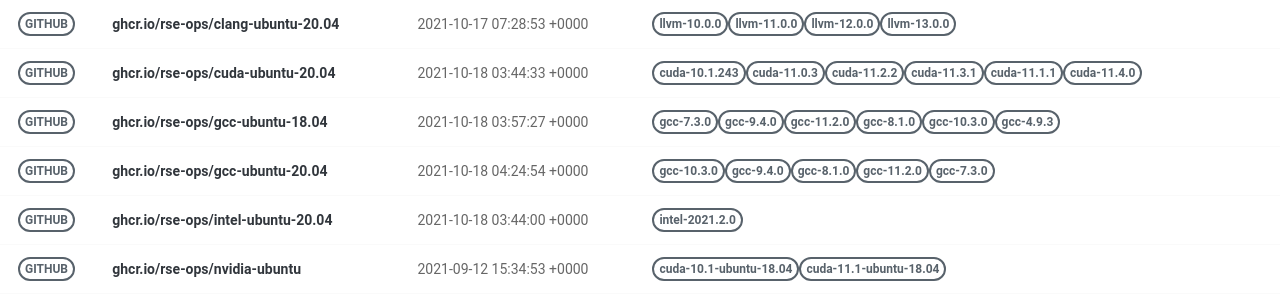
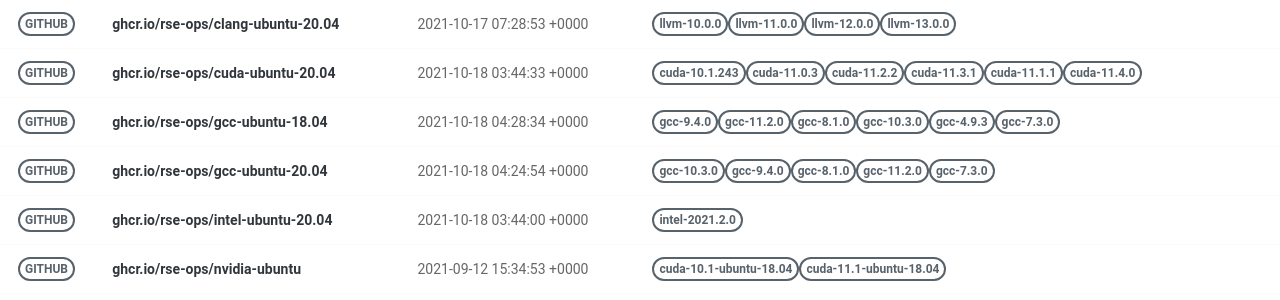
Before and after one commit to rse-ops/docker-images, a Jekyll site: the page built from pages/index.md, in a window 1280 px wide. Shown: the part 179-479 px from the top of the page. Built offline with Jekyll 4.4.1, drawn with Linux system fonts in a browser that asks for light colours; nearby versions of some CDN libraries.

Commit message:
Automated push to update library 2021-10-18

```diff
--- a/_library/ghcr.io-rse-ops-gcc-ubuntu-18.04.md
+++ b/_library/ghcr.io-rse-ops-gcc-ubuntu-18.04.md
@@ -1,14 +1,11 @@
 ---
 layout: container
 name: ghcr.io/rse-ops/gcc-ubuntu-18.04
-updated_at: 2021-10-18 03:57:27.397763
+updated_at: 2021-10-18 04:28:34.315562
 
 
 container_url: https://github.com/orgs/rse-ops/packages/container/package/gcc-ubuntu-18.04
 versions:
- - tag: gcc-7.3.0
-   dockerfile: https://github.com/rse-ops/docker-images/blob/main/ubuntu/gcc/Dockerfile
-   manifest: https://crane.ggcr.dev/manifest/ghcr.io/rse-ops/gcc-ubuntu-18.04:gcc-7.3.0
  - tag: gcc-9.4.0
    dockerfile: https://github.com/rse-ops/docker-images/blob/main/ubuntu/gcc/Dockerfile
    manifest: https://crane.ggcr.dev/manifest/ghcr.io/rse-ops/gcc-ubuntu-18.04:gcc-9.4.0
```
Also changed, not shown: other parts of _library/ghcr.io-rse-ops-gcc-ubuntu-18.04.md (+3 -0 lines).
